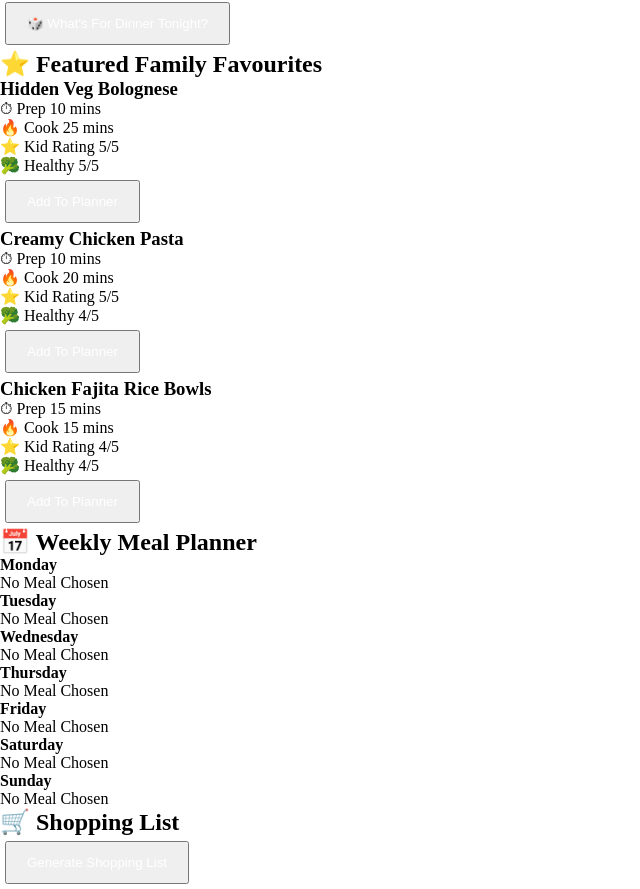
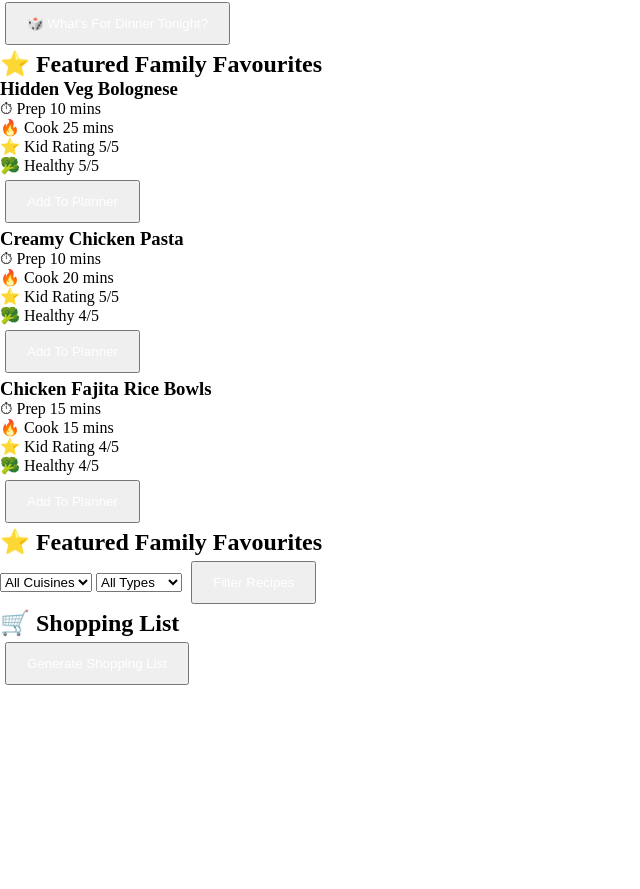
Before and after one commit to bobfussell6-oss/Dinner-Time, a plain HTML site: page index.html in a window 1280 px wide. Shown: the part 205-1094 px from the top of the page, without its empty margins (0-640 px from the left). After the commit the page ends 895 px from the top, so only its background shows below. Drawn offline with Linux system fonts and the light colour scheme.

Commit message:
Update index.html

```diff
--- a/index.html
+++ b/index.html
@@ -45,13 +45,34 @@
 
     <div id="recipeContainer" class="recipe-grid"></div>
 
-</section>
+<section id="recipes" class="recipes">
 
-<section id="planner" class="planner">
+    <h2>⭐ Featured Family Favourites</h2>
 
-    <h2>📅 Weekly Meal Planner</h2>
+    <div class="filters">
 
-    <div id="plannerGrid"></div>
+        <select id="cuisineFilter">
+            <option value="all">All Cuisines</option>
+            <option value="Italian">Italian</option>
+            <option value="Mexican">Mexican</option>
+            <option value="British">British</option>
+        </select>
+
+        <select id="typeFilter">
+            <option value="all">All Types</option>
+            <option value="Chicken">Chicken</option>
+            <option value="Beef">Beef</option>
+            <option value="Fish">Fish</option>
+            <option value="Vegetarian">Vegetarian</option>
+        </select>
+
+        <button onclick="filterRecipes()">
+            Filter Recipes
+        </button>
+
+    </div>
+
+    <div id="recipeContainer" class="recipe-grid"></div>
 
 </section>
 
```
